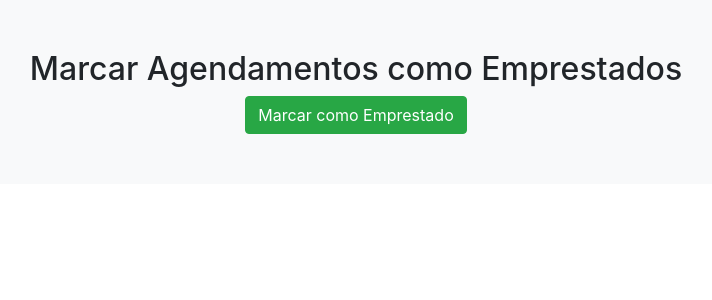
After one commit to julianapvh/sylendar, a Django app: page /marcar_como_emprestado/ in a window 1280 px wide. The commit adds this page. Shown: the top 300 px of the page, without its empty margins (284-996 px from the left). Run offline with Django 4.2, Linux system fonts and the light colour scheme; the visitor is signed in with stand-in values (Sample User, id 1); data that the repository does not hold is empty; some libraries are stand-ins or nearby versions.

Commit message:
Adicionado a opção para o administrador marcar um equipamento como emprestado

```diff
--- a/agendamentos/admin.py
+++ b/agendamentos/admin.py
@@ -12,7 +12,7 @@ class CustomUserAdmin(UserAdmin):
         ('Datas importantes', {'fields': ('last_login', 'date_joined')}),
     )
 
-# Registre os modelos no painel de administração
-admin.site.register(Agendamento)
+# Registrar os modelos no painel de administração
+
 admin.site.register(Equipamento)
 admin.site.register(User, CustomUserAdmin)
--- a/agendamentos/templates/administrador.html
+++ b/agendamentos/templates/administrador.html
@@ -34,6 +34,7 @@
                 <a class="btn-primary" href={% url 'visualizar_equipamentos' %}><button class="btn-primary">Listar Equipamentos Disponiveis</button></a>
                 <a class="btn-primary" href="{% url 'historico_agendamentos' %}"><button class="btn-primary">Histórico de Agendamentos dos Clientes</button></a>
                 <a class="btn-primary" href={% url 'relatorios_home' %}><button class="btn-primary">Relatórios</button></a>
+                <a class="btn-primary" href={% url 'marcar_como_emprestado'%}><button class="btn-primary">Marcar Como Emprestado</button></a>
 
                 <a class="btn-primary" href={% url 'administrador_home' %}><button class="btn-primary">Voltar</button></a>
                 <form action="{% url 'logout' %}" method="post">
--- a/agendamentos/templates/cliente.html
+++ b/agendamentos/templates/cliente.html
@@ -9,8 +9,8 @@
 </head>
 
 <body>
-    <div class="container_cliente">
-        <div class="cliente-form">
+    <div class="container_home">
+        <div class="home-form">
             {% for message in messages %}
                 <div class="alert alert-{{ message.tags }}">
                     {{ message }}
--- /dev/null
+++ b/agendamentos/templates/marcar_como_emprestado.html
@@ -0,0 +1,33 @@
+{% load static %}
+<!DOCTYPE html>
+<html lang="pt-br">
+<head>
+    <meta charset="UTF-8">
+    <title>Marcar como Emprestado</title>
+    <link rel="stylesheet" type="text/css" href="{% static 'styles.css' %}">
+    <link rel="stylesheet" href="https://maxcdn.bootstrapcdn.com/bootstrap/4.5.2/css/bootstrap.min.css">
+</head>
+<body>
+    <center>
+        <div class="container_home">
+            <div class="home-form">
+        <h2>Marcar Agendamentos como Emprestados</h2>
+        <form method="post">
+            {% csrf_token %}
+            {% for agendamento in agendamentos %}
+                <div class="form-check">
+                    <input class="form-check-input" type="checkbox" id="agendamento_{{ agendamento.id }}" name="agendamento" value="{{ agendamento.id }}">
+                    <label class="form-check-label" for="agendamento_{{ agendamento.id }}">
+                        {{ agendamento.cliente_nome }} - {{ agendamento.equipamento.nome }}
+                    </label>
+                </div>
+            {% endfor %}
+            <button type="submit" class="btn btn-success">Marcar como Emprestado</button>
+        </form>
+    </div>
+</div>
+
+</div>
+<center>
+</body>
+</html>
--- a/agendamentos/templates/meus_agendamentos.html
+++ b/agendamentos/templates/meus_agendamentos.html
@@ -12,7 +12,7 @@
 
 <body>
     <div class="container_home">
-        <div class=''>
+        <div class='home-form'>
             <h2>Meus Agendamentos</h2>
             <table class="table">
                 <thead>
--- a/agendamentos/urls.py
+++ b/agendamentos/urls.py
@@ -46,5 +46,7 @@ urlpatterns = [
     path('devolucao_equipamento/<int:agendamento_id>/', views.devolucao_equipamento, name='devolucao_equipamento'),
     path('historico_agendamentos/', views.historico_agendamentos, name='historico_agendamentos'),
     path('obter_dados_equipamento/', views.obter_dados_equipamento, name='obter_dados_equipamento'),
+    path('marcar_como_emprestado/', views.marcar_como_emprestado, name='marcar_como_emprestado'),
+    path('emprestimo_sucesso/', views.emprestimo_sucesso, name='emprestimo_sucesso',)
     #path('calendario_mensal/', views.calendario_mensal, name='calendario_mensal'),
 ]
--- a/agendamentos/views.py
+++ b/agendamentos/views.py
@@ -199,6 +199,7 @@ def visualizar_equipamentos(request):
     equipamentos = Equipamento.objects.all()
     return render(request, 'listar_equipamentos.html', {'equipamentos': equipamentos})
 
+@transaction.atomic
 def reagendar_agendamento(request, agendamento_id):
     agendamento = get_object_or_404(Agendamento, pk=agendamento_id)
 
@@ -209,6 +210,15 @@ def reagendar_agendamento(request, agendamento_id):
 
         if nova_data and nova_hora:
             try:
+                # Verifique se o agendamento pode ser reagendado
+                agora = timezone.now()
+                data_hora_agendamento = datetime.combine(agendamento.data, agendamento.hora)
+                data_hora_agendamento = timezone.make_aware(data_hora_agendamento, timezone.get_current_timezone())
+                tempo_minimo_reagendamento = data_hora_agendamento - timedelta(minutes=30)
+                if agora >= tempo_minimo_reagendamento:
+                    return JsonResponse({'erro': 'Não é possível reagendar este agendamento. O reagendamento não é permitido dentro de 30 minutos do início do agendamento.'}, status=400)
+
+                # Atualize a data e hora do agendamento
                 agendamento.data = nova_data
                 agendamento.hora = nova_hora
                 agendamento.save()
@@ -390,6 +400,33 @@ def user_list(request):
     users = User.objects.all()
     return render(request, 'user_list.html', {'users': users})
 
+@login_required
+def marcar_como_emprestado(request):
+    if not request.user.is_superuser:
+        return redirect('login')  # Redirecionar para a página de login se não for um superusuário
+
+    agendamentos = Agendamento.objects.filter(cancelado=False, data_emprestimo__isnull=True)
+
+    if request.method == 'POST':
+        agendamento_ids = request.POST.getlist('agendamento')
+        for agendamento_id in agendamento_ids:
+            agendamento = Agendamento.objects.get(pk=agendamento_id)
+            agendamento.situacao = 'Emprestado'
+            agendamento.data_emprestimo = timezone.now()
+            agendamento.emprestado = True
+            agendamento.save()
+        return redirect('emprestimo_sucesso')  # Redirecione para a página desejada após marcar os agendamentos como emprestados
+
+    context = {'agendamentos': agendamentos}
+    return render(request, 'marcar_como_emprestado.html', context)
+
+def emprestimo_sucesso(request):
+    # Lógica para obter o objeto Agendamento, se necessário
+    agendamento = Agendamento.objects.get(pk=1)  # Substitua "1" pelo ID correto do Agendamento
+
+    context = {'agendamento': agendamento}
+    return render(request, 'emprestimo_sucesso.html', context)
+
 #################  ------- Páginas de erro ---------  ###########################
 
 def error_404_view(request, exception):
--- a/tcc_django/urls.py
+++ b/tcc_django/urls.py
@@ -45,6 +45,8 @@ urlpatterns = [
     path('devolucao_equipamento/<int:agendamento_id>/', views.devolucao_equipamento, name='devolucao_equipamento'),
     path('historico_agendamentos/', views.historico_agendamentos, name='historico_agendamentos'),
     path('obter_dados_equipamento/', views.obter_dados_equipamento, name='obter_dados_equipamento'),
+    path('marcar_como_emprestado/', views.marcar_como_emprestado, name='marcar_como_emprestado'),
+    path('emprestimo_sucesso/', views.emprestimo_sucesso, name='emprestimo_sucesso',)
     #path('calendario_mensal/', views.calendario_mensal, name='calendario_mensal'),
 ]
 
```
Also changed, not shown: agendamentos/models.py (+21 -2 lines), agendamentos/templates/emprestimo_sucesso.html (added, +24 -0 lines), agendamentos/templates/home.html (+3 -12 lines), agendamentos/migrations/0008_agendamento_emprestado.py (added).
